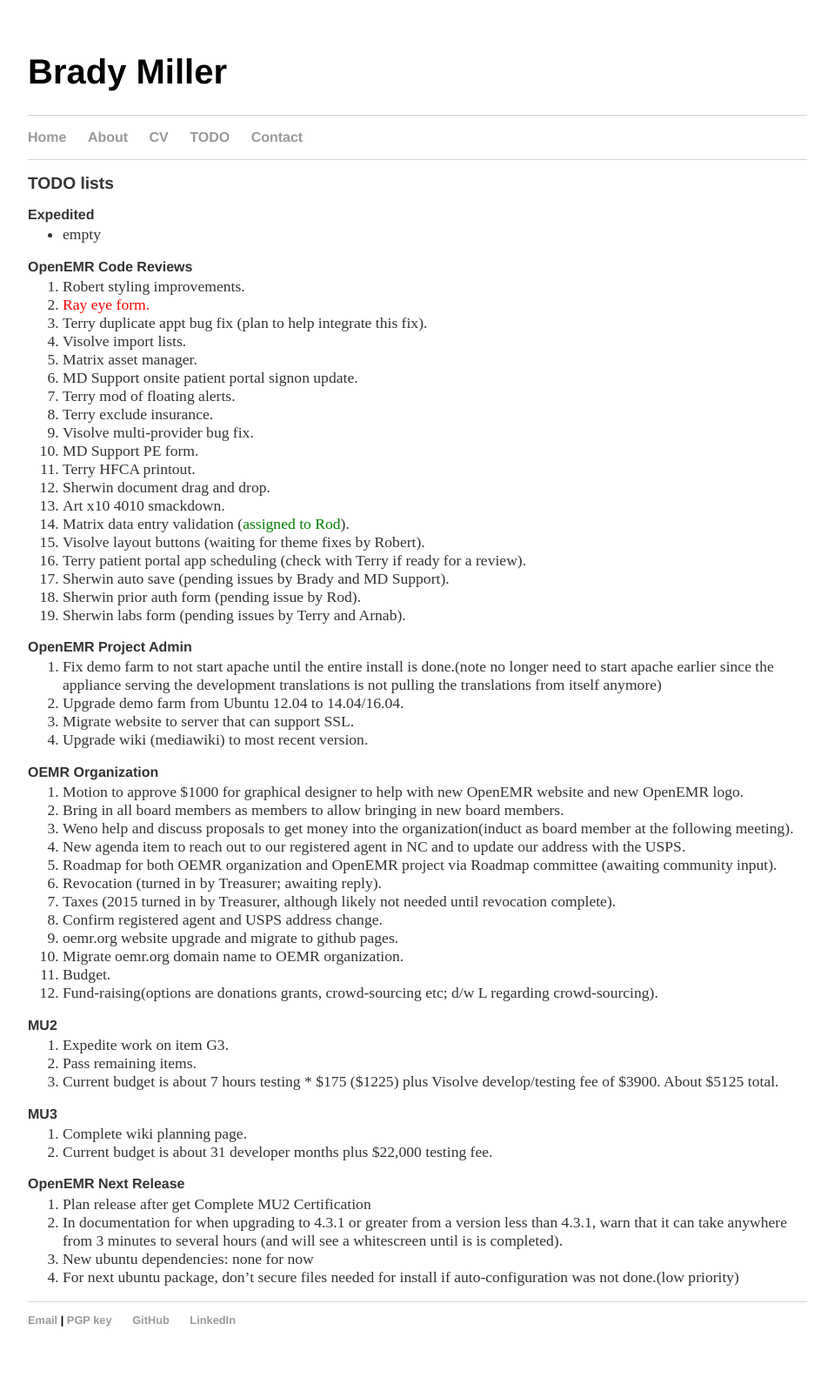
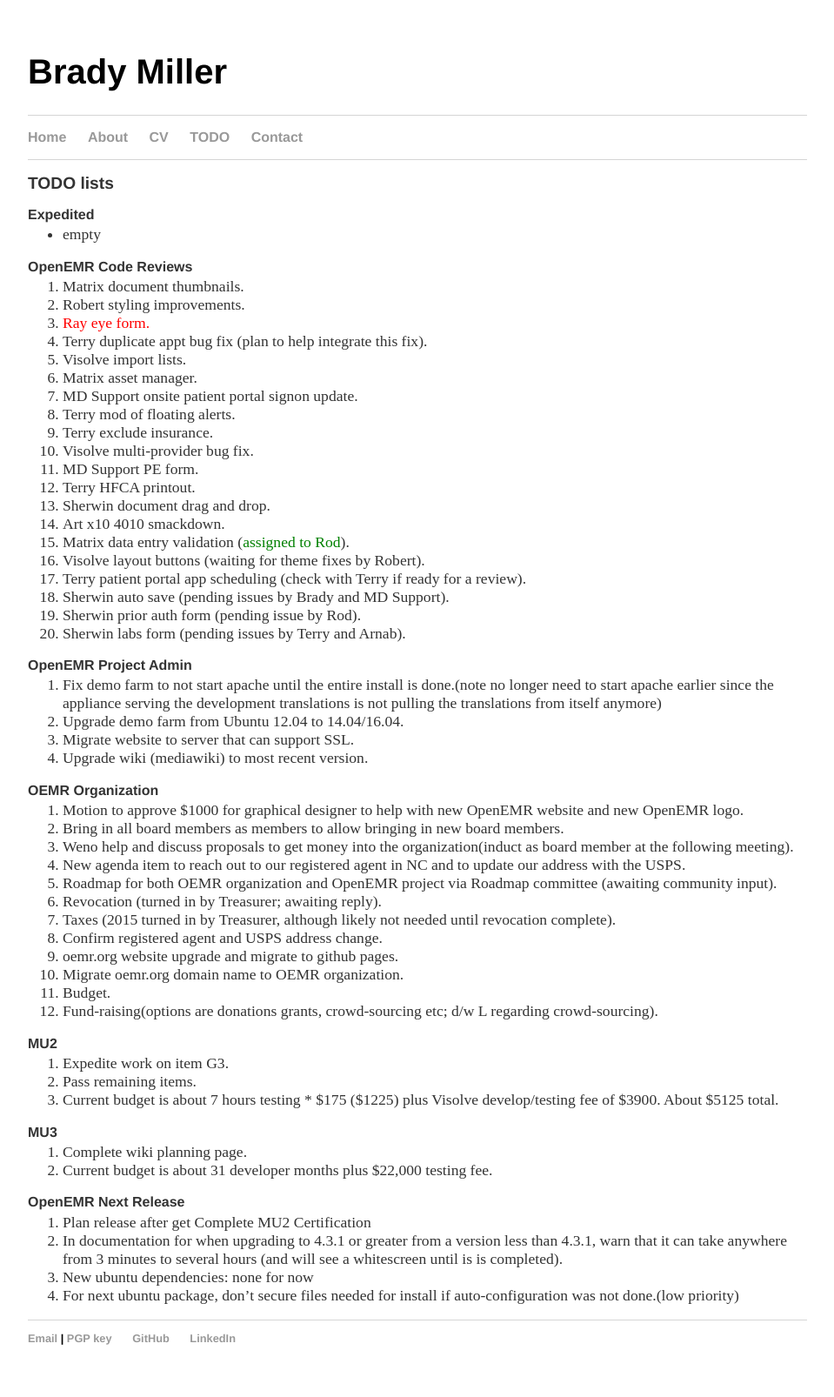
Before and after one commit to bradymiller/bradymiller.github.io, a Jekyll site: the page built from todo/index.md, in a window 1280 px wide. Shown: the whole page at 87% size, without its empty margins (160-1119 px from the left). Built offline with Jekyll 4.4.1, drawn with Linux system fonts in a browser that asks for light colours; before the commit the page ends 1585 px from its top, so only the background shows below that.

Commit message:
Update todo list

```diff
--- a/todo/index.md
+++ b/todo/index.md
@@ -7,6 +7,7 @@
 * empty
 
 ### OpenEMR Code Reviews
+1. Matrix document thumbnails.
 1. Robert styling improvements.
 1. <span style="color: red">Ray eye form.</span>
 1. Terry duplicate appt bug fix (plan to help integrate this fix).
```
